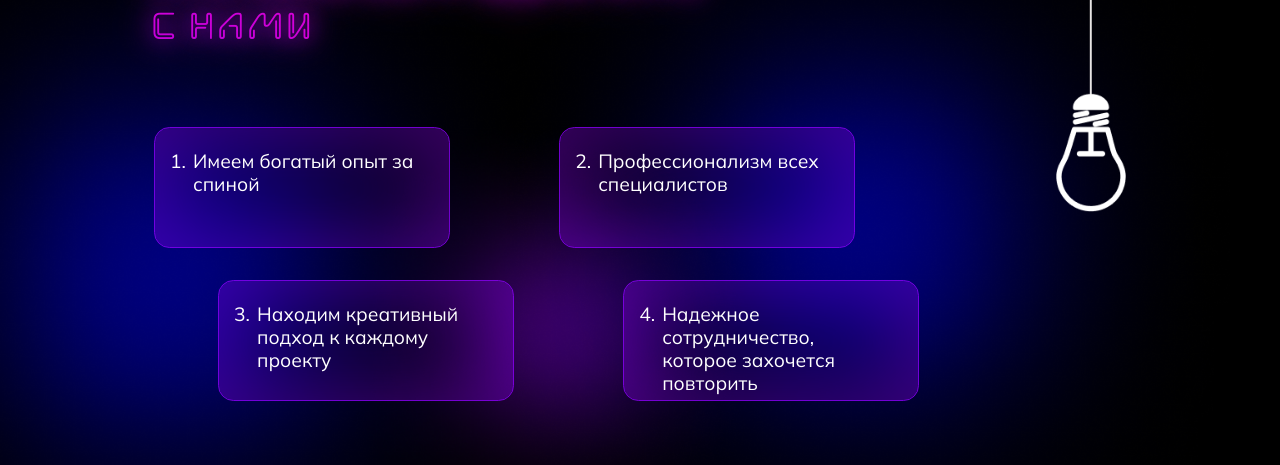
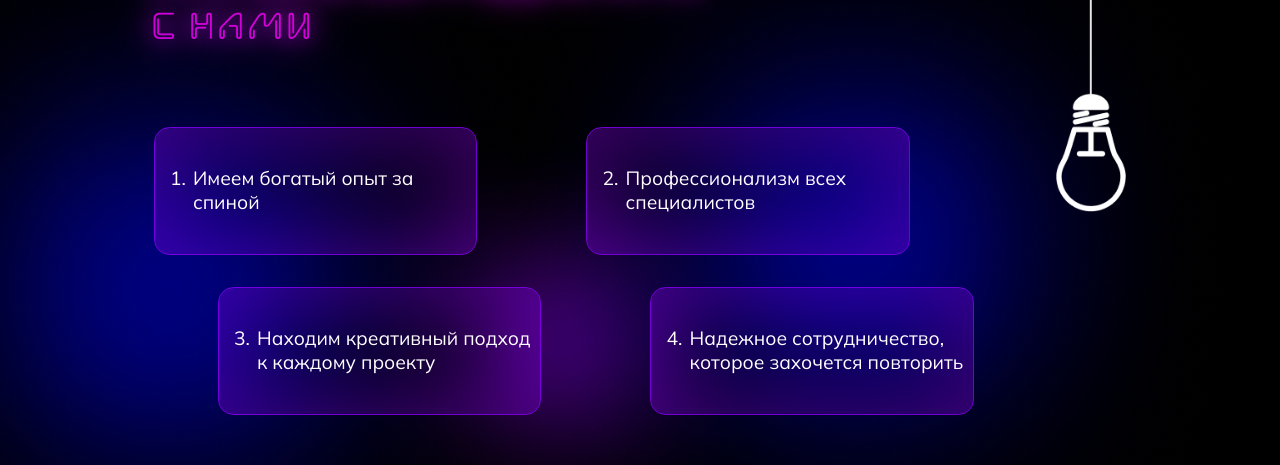
Before and after one commit to WebEvolutionApp/Front, a React (Vite) app: page / in a window 1280 px wide. Shown: the part 900-1365 px from the top of the page. Built offline with nearby package versions, Linux system fonts and the light colour scheme.

Commit message:
styles tuned

```diff
--- a/src/components/ReasonsToWorkWithUs/styles.module.scss
+++ b/src/components/ReasonsToWorkWithUs/styles.module.scss
@@ -69,15 +69,16 @@
   }
 
   .textWindow {
+    box-sizing: border-box;
     position: relative;
     margin-right: 6vw;
-    width: 18vw;
-    height: 7.6vw;
+    width: 25.3vw;
+    height: 10vw;
     display: flex;
     justify-content: center;
-    padding-top: 1.7vw;
+    padding-top: 3.1vw;
     padding-left: 3vw;
-    padding-right: 2vw;
+    padding-right: 0.3vw;
   }
 
   .textWindow:nth-child(4) {
@@ -86,7 +87,7 @@
 
    .numberWindow {
     position: absolute;
-    top: 1.7vw;
+    top: 3.1vw;
     left: 1.2vw;
    }
 
```
